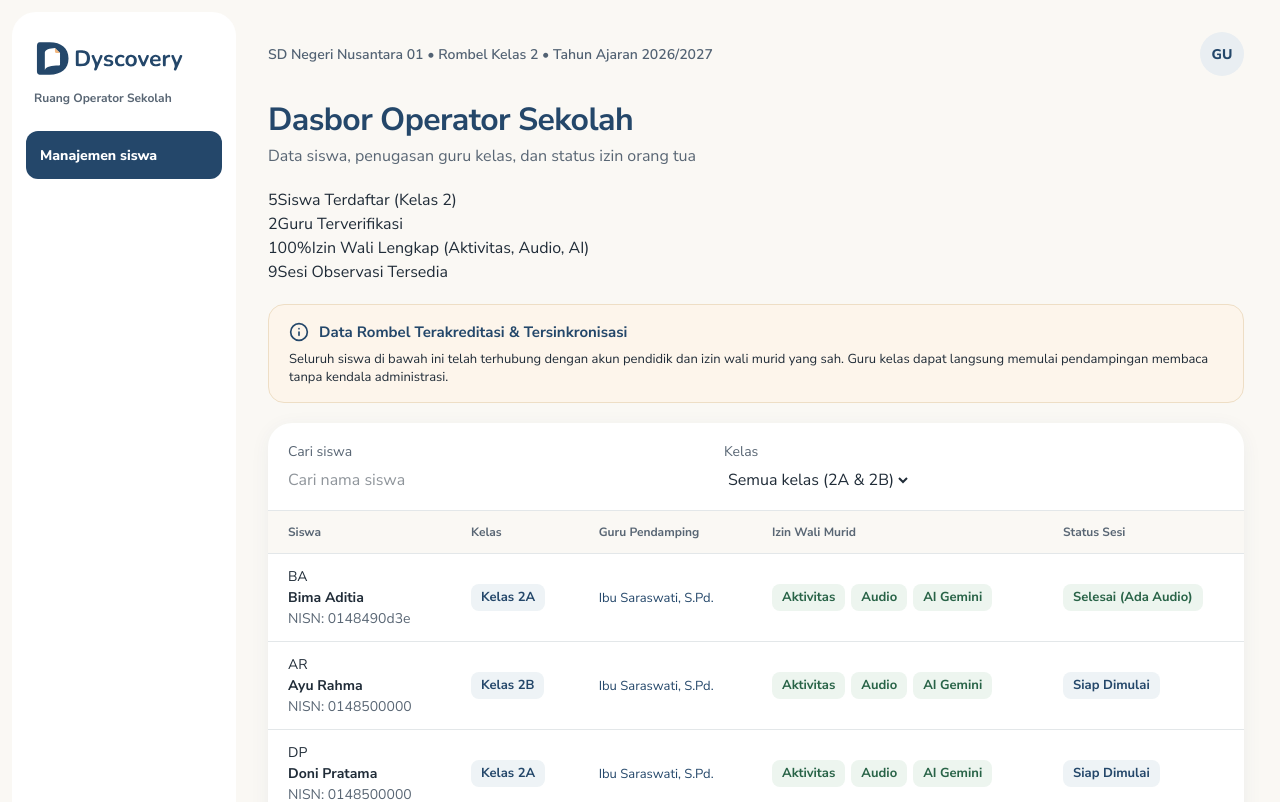
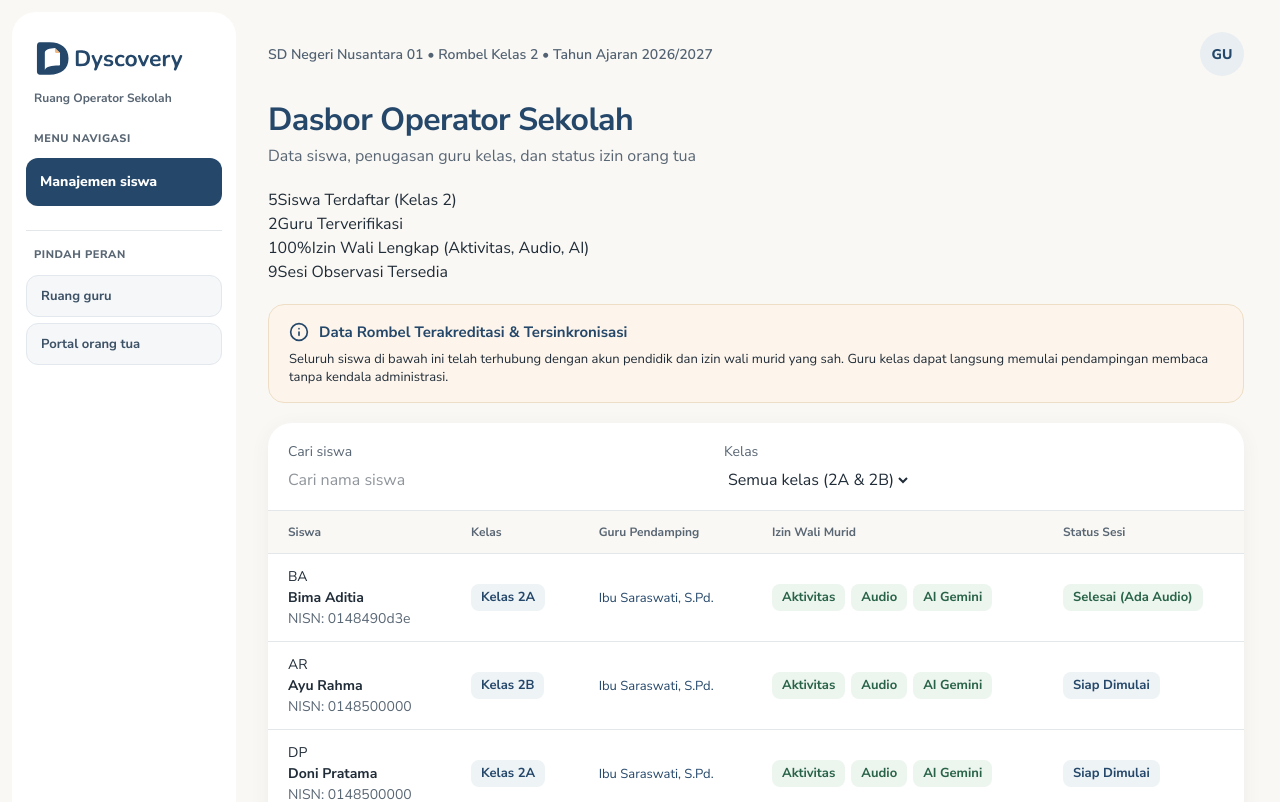
Before and after one commit to jajakiman/Dyscovery, a Next.js app: page /operator in a window 1280 px wide. Shown: the top 802 px of the page. Built offline with nearby package versions, Linux system fonts and the light colour scheme; no server answers; a web font is replaced by a local one.

Commit message:
refactor(sidebar): separate role switcher links from main navigation menu

```diff
--- a/src/app/globals.css
+++ b/src/app/globals.css
@@ -106,8 +106,13 @@ button:disabled { cursor: not-allowed; opacity: 0.55; }
 .sidebar { background: var(--white); border-radius: var(--radius-card); padding: 28px 14px 16px; display: flex; flex-direction: column; gap: 24px; }
 .sidebar .brand { width: 152px; height: auto; margin: 0 8px; }
 .role-tag { margin: 12px 8px 0; font-size: 12px; font-weight: 700; color: var(--muted); }
+.nav { display: grid; gap: 4px; }
+.nav-section-label { margin: 0 8px 6px; font-size: 11px; font-weight: 800; text-transform: uppercase; letter-spacing: 0.05em; color: var(--muted); }
 .nav a, .nav button { display: flex; width: 100%; align-items: center; padding: 12px 14px; min-height: 48px; border-radius: var(--radius-control); font-weight: 700; font-size: 14px; text-decoration: none; text-align: left; color: var(--ink); }
 .nav [aria-current="page"] { background: var(--ink); color: var(--white) !important; font-weight: 800; }
+.sidebar-role-switcher { border-top: 1px solid var(--line); padding-top: 16px; display: grid; gap: 6px; }
+.sidebar-role-switcher a { display: flex; width: 100%; align-items: center; justify-content: space-between; padding: 10px 14px; min-height: 42px; border-radius: var(--radius-control); font-weight: 700; font-size: 13px; text-decoration: none; color: #3d5166; background: #f5f7f9; border: 1px solid #e2e8ed; transition: background-color 140ms ease, border-color 140ms ease, color 140ms ease; }
+.sidebar-role-switcher a:hover { color: var(--ink); border-color: #c2ced8; background: #eaf0f4; }
 .sidebar-notice { background: #faf8f4; border: 1px solid #dee2e4; border-radius: 12px; padding: 12px; margin-top: auto; }
 .sidebar-notice-title { font-size: 13px; font-weight: 700; color: #24476a; margin: 0 0 4px; }
 .sidebar-notice-text { font-size: 12px; color: #526273; margin: 0; line-height: 1.4; }
--- a/src/app/guru/laporan/page.tsx
+++ b/src/app/guru/laporan/page.tsx
@@ -114,10 +114,16 @@ function ObservationReportDraftContent() {
           <p className="role-tag">Ruang guru</p>
         </div>
         <nav className="nav" aria-label="Menu guru">
+          <p className="nav-section-label">Menu Navigasi</p>
           <Link href="/guru/siswa">Daftar siswa</Link>
           <Link href="/guru/rekaman">Tinjau rekaman</Link>
           <Link href="/guru/laporan" aria-current="page">Laporan observasi</Link>
         </nav>
+        <div className="sidebar-role-switcher" role="navigation" aria-label="Pindah peran">
+          <p className="nav-section-label">Pindah Peran</p>
+          <Link href="/operator">Ruang operator</Link>
+          <Link href="/orangtua/laporan">Portal orang tua</Link>
+        </div>
         <div className="sidebar-notice">
           <p className="sidebar-notice-title">Privasi siswa</p>
           <p className="sidebar-notice-text">Rekaman hanya untuk peninjauan guru.</p>
--- a/src/app/guru/rekaman/page.tsx
+++ b/src/app/guru/rekaman/page.tsx
@@ -281,10 +281,16 @@ function TeacherRecordingReviewContent() {
           <p className="role-tag">Ruang guru</p>
         </div>
         <nav className="nav" aria-label="Menu guru">
+          <p className="nav-section-label">Menu Navigasi</p>
           <Link href="/guru/siswa">Daftar siswa</Link>
           <Link href="/guru/rekaman" aria-current="page">Tinjau rekaman</Link>
           <Link href="/guru/laporan">Laporan observasi</Link>
         </nav>
+        <div className="sidebar-role-switcher" role="navigation" aria-label="Pindah peran">
+          <p className="nav-section-label">Pindah Peran</p>
+          <Link href="/operator">Ruang operator</Link>
+          <Link href="/orangtua/laporan">Portal orang tua</Link>
+        </div>
         <div className="sidebar-notice">
           <p className="sidebar-notice-title">Privasi siswa</p>
           <p className="sidebar-notice-text">Rekaman hanya untuk peninjauan guru.</p>
--- a/src/app/guru/siswa/page.tsx
+++ b/src/app/guru/siswa/page.tsx
@@ -193,10 +193,16 @@ export default function StudentRoster() {
           <p className="role-tag">Ruang guru</p>
         </div>
         <nav className="nav" aria-label="Menu guru">
+          <p className="nav-section-label">Menu Navigasi</p>
           <Link href="/guru/siswa" aria-current="page">Daftar siswa</Link>
           <Link href="/guru/rekaman">Tinjau rekaman</Link>
           <Link href="/guru/laporan">Laporan observasi</Link>
         </nav>
+        <div className="sidebar-role-switcher" role="navigation" aria-label="Pindah peran">
+          <p className="nav-section-label">Pindah Peran</p>
+          <Link href="/operator">Ruang operator</Link>
+          <Link href="/orangtua/laporan">Portal orang tua</Link>
+        </div>
         <div className="sidebar-notice">
           <p className="sidebar-notice-title">Privasi siswa</p>
           <p className="sidebar-notice-text">Rekaman hanya untuk peninjauan guru.</p>
--- a/src/app/operator/page.tsx
+++ b/src/app/operator/page.tsx
@@ -121,8 +121,14 @@ function OperatorDashboardContent() {
           <p className="role-tag">Ruang Operator Sekolah</p>
         </div>
         <nav className="nav" aria-label="Menu operator">
+          <p className="nav-section-label">Menu Navigasi</p>
           <Link href="/operator" aria-current="page">Manajemen siswa</Link>
         </nav>
+        <div className="sidebar-role-switcher" role="navigation" aria-label="Pindah peran">
+          <p className="nav-section-label">Pindah Peran</p>
+          <Link href="/guru/siswa">Ruang guru</Link>
+          <Link href="/orangtua/laporan">Portal orang tua</Link>
+        </div>
         <div className="sidebar-notice">
           <p className="sidebar-notice-title">Keamanan Data Sekolah</p>
           <p className="sidebar-notice-text">
--- a/src/app/orangtua/laporan/page.tsx
+++ b/src/app/orangtua/laporan/page.tsx
@@ -144,8 +144,14 @@ function GuardianReportAndDirectoryContent() {
           <p className="role-tag">Portal Orang Tua</p>
         </div>
         <nav className="nav" aria-label="Menu orang tua">
+          <p className="nav-section-label">Menu Navigasi</p>
           <Link href="/orangtua/laporan" aria-current="page">Laporan observasi</Link>
         </nav>
+        <div className="sidebar-role-switcher" role="navigation" aria-label="Pindah peran">
+          <p className="nav-section-label">Pindah Peran</p>
+          <Link href="/guru/siswa">Ruang guru</Link>
+          <Link href="/operator">Ruang operator</Link>
+        </div>
         <div className="sidebar-notice">
           <p className="sidebar-notice-title">Keluarga & Privasi</p>
           <p className="sidebar-notice-text">Laporan anak hanya dapat dibagikan kepada psikolog dengan persetujuan sadar orang tua.</p>
```
